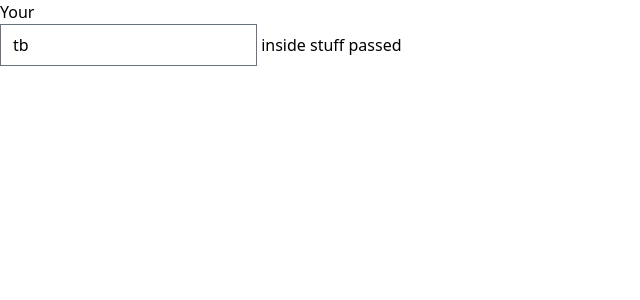
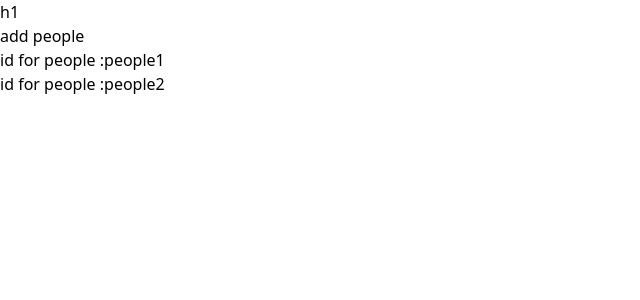
Before and after one commit to tb280320889/svelte-demo1, a SvelteKit app: page / in a window 1280 px wide. Shown: the top 300 px of the page, without its empty margins (0-640 px from the left). Built offline with nearby package versions, Linux system fonts and the light colour scheme.

Commit message:
📸 Feat: finish class 5
use snippet each li ul array push

```diff
--- a/src/lib/components/UserInput.svelte
+++ b/src/lib/components/UserInput.svelte
@@ -11,8 +11,9 @@
 	$inspect(() => userName)
 </script>
 
-<input type="text" bind:value={userName} />
+
 {@render children()}
+
 
 <style>
 	h1 {
--- a/src/routes/+page.svelte
+++ b/src/routes/+page.svelte
@@ -1,8 +1,18 @@
 <script lang="ts">
-	import UserInput from "$lib/components/UserInput.svelte"
+	let userName = $state("")
+	let isEditMode = $state(false)
+	let peopleWaiting = $state(["people1", "people2"])
+</script>
+<h1>h1</h1>
+<button onclick={() => peopleWaiting.push(Math.random().toString())}> add people </button>
+{#snippet userInput(personId: string)}
+
+<li> id for people :{personId}</li>
+{/snippet}
 
 
-</script>
-
-<h1>Your</h1>
-<UserInput userName={"tb"}>inside stuff passed</UserInput>
+<ul>
+{#each peopleWaiting as person}
+	{@render userInput(person)}
+{/each}
+</ul>
```
